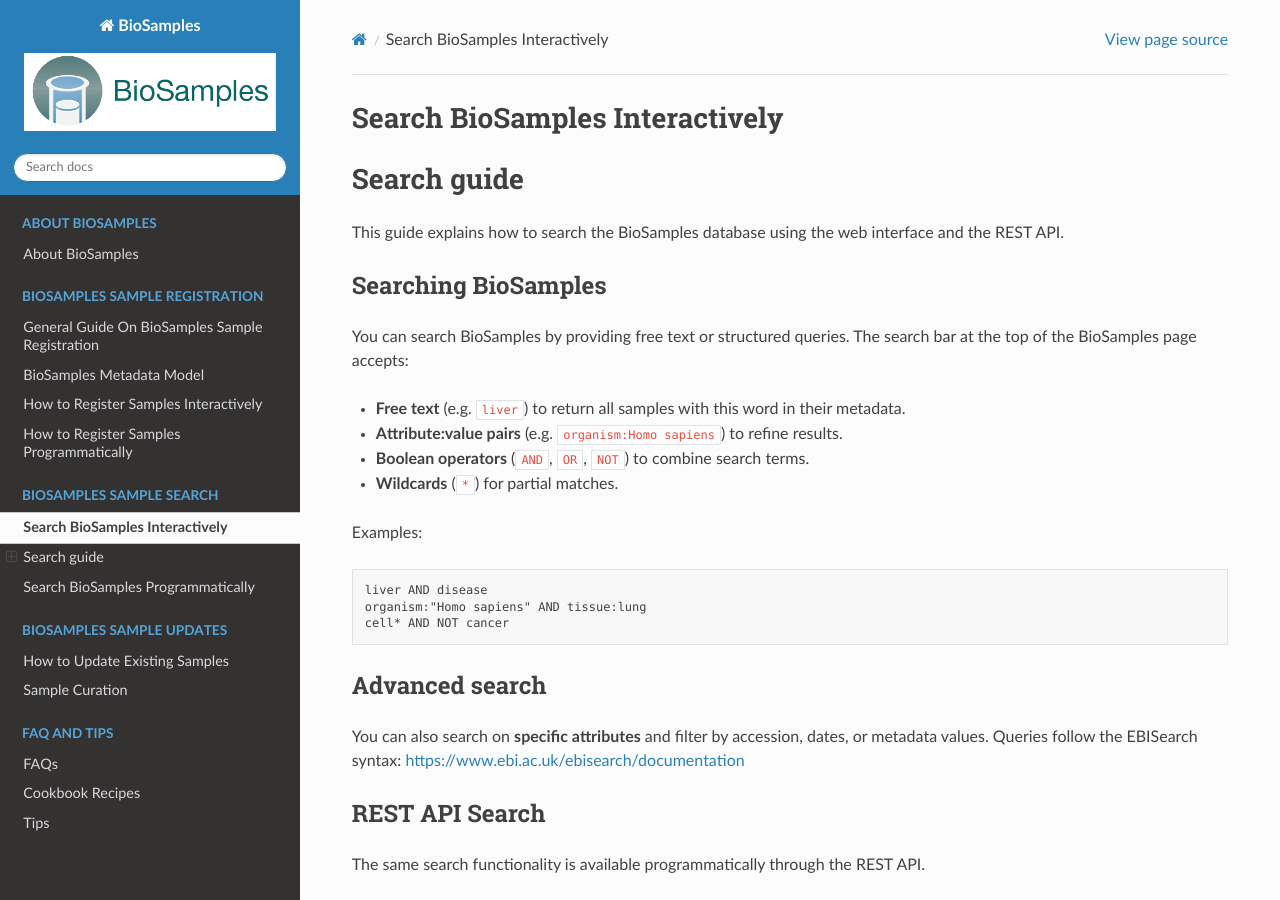
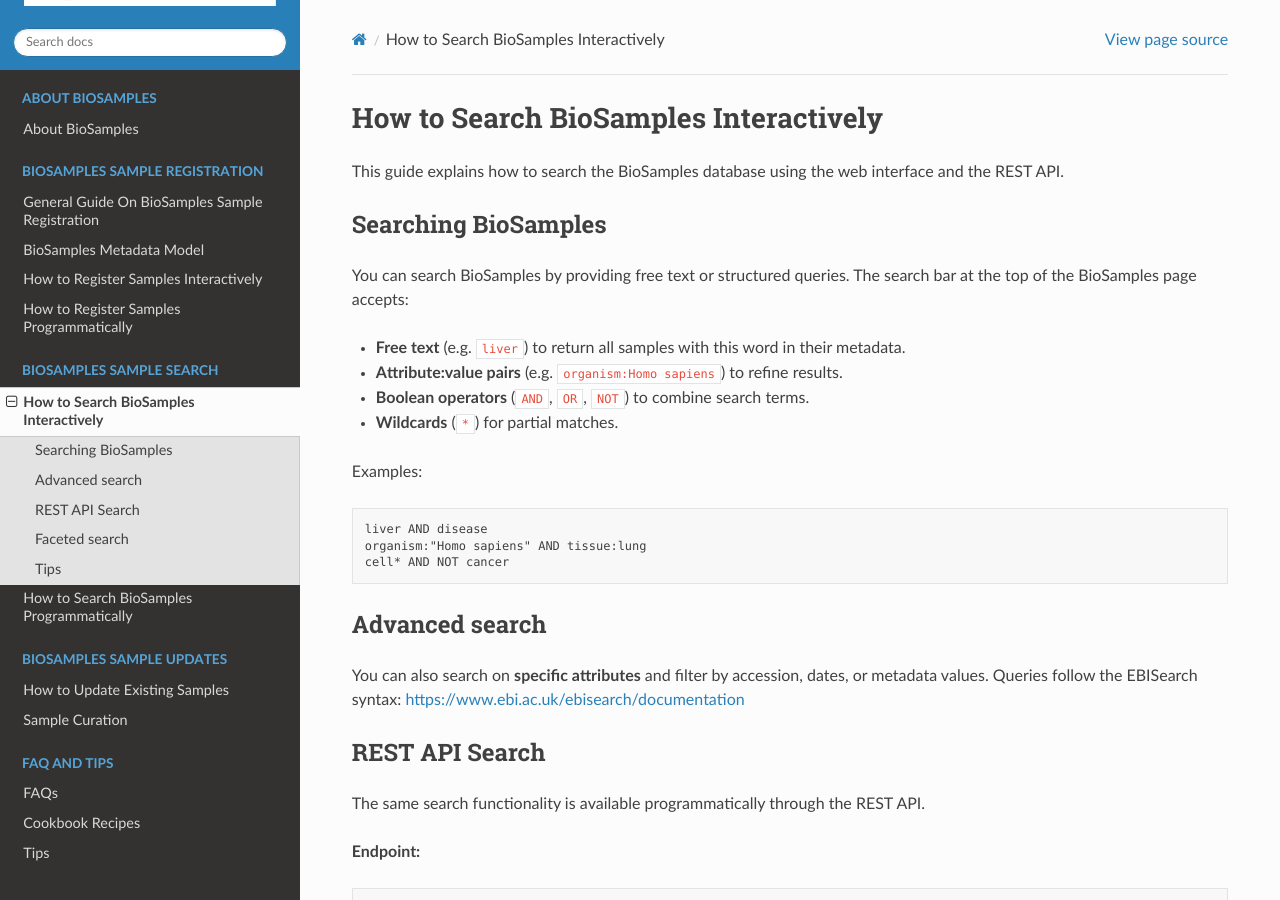
Before and after one commit to EBIBioSamples/read_docs, a Sphinx documentation site: the page built from docs/search/search-interactively.rst, in a window 1280 px wide and 900 px high. Built offline with Sphinx 7.4.7 and the Read the Docs theme 3.1.0, drawn with Linux system fonts in a browser that asks for light colours.

Commit message:
search-programmatically.rst

```diff
--- a/docs/search/search-interactively.rst
+++ b/docs/search/search-interactively.rst
@@ -1,8 +1,5 @@
-Search BioSamples Interactively
-===============================
-
-Search guide
-============
+How to Search BioSamples Interactively
+======================================
 
 This guide explains how to search the BioSamples database using the web interface and the REST API.
 
--- a/docs/search/search-programmatically.rst
+++ b/docs/search/search-programmatically.rst
@@ -1,5 +1,5 @@
-Search BioSamples Programmatically
-==================================
+How to Search BioSamples Programmatically
+=========================================
 
 You can use BioSamples filters to restrict resources based on their characteristics. Filters are generally composed of a `type`, a `field`, and a `value` combined as `<type>:<field>:<value>`. If the `value` is omitted, the filter checks for the existence of the provided field. Filters work with both sample and accession search endpoints.
 
```
